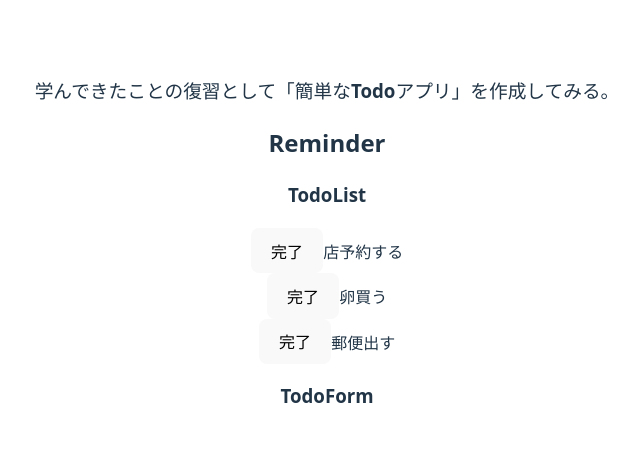
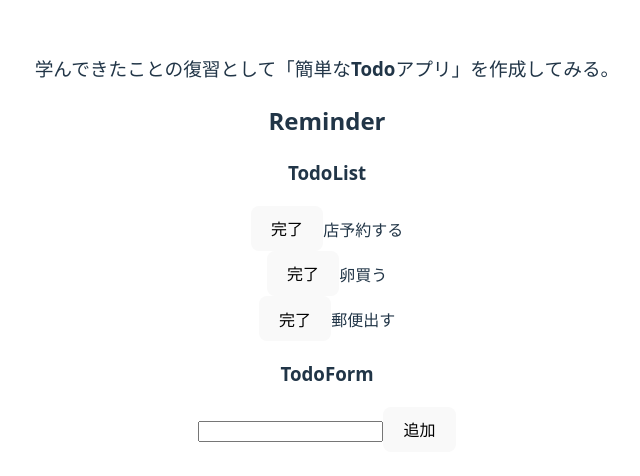
Before and after one commit to terahashi/react-next-study, a React (Vite) app: page /study/TodoApp in a window 1280 px wide. Shown: the part 156-632 px from the top of the page, without its empty margins (313-953 px from the left). Built offline with nearby package versions, Linux system fonts and the light colour scheme.

Commit message:
【Todoアプリ完成】/TodoForm.jsxファイル　作成完了

```diff
--- a/package.json
+++ b/package.json
@@ -10,6 +10,7 @@
     "preview": "vite preview"
   },
   "dependencies": {
+    "nanoid": "^5.1.5",
     "react": "^19.1.0",
     "react-dom": "^19.1.0"
   },
--- a/src/components/study/Todo.jsx
+++ b/src/components/study/Todo.jsx
@@ -4,8 +4,8 @@ import { useState } from 'react';
 import TodoList from './TodoList';
 import TodoForm from './TodoForm';
 
+//⬇︎配列のオブジェクト達
 const Todo = () => {
-  //⬇︎配列のオブジェクト達
   const todosList = [
     {
       id: 1,
@@ -20,23 +20,26 @@ const Todo = () => {
       content: '郵便出す',
     },
   ];
-
   ////⬇︎todosListをuseStateで定義する。
   const [todos, setTodos] = useState(todosList);
 
-  ////⬇︎deleteTodoをcomplete関数で使用する。
+  ////⬇︎deleteTodoを「TodoList.jsxへ渡す。」
   const deleteTodo = (id) => {
     const newTodos = todos.filter((todo) => {
       return todo.id !== id;
     });
-    //⬇︎setTodosで「newTodoを更新(完了ボタンを押したら一致したidが削除される)」
-    setTodos(newTodos);
+    setTodos(newTodos); //⬅︎setTodosで「newTodosを更新(完了ボタンを押したら一致したidが削除される)」
+  };
+
+  ////⬇︎createTodoを「TodoForm.jsxへ渡す。【追加ボタンで新しいidとcontentが作成される】。」
+  const createTodo = (todo) => {
+    setTodos([...todos, todo]);
   };
 
   return (
     <>
       <TodoList todos={todos} deleteTodo={deleteTodo} />
-      <TodoForm />
+      <TodoForm createTodo={createTodo} />
     </>
   );
 };
--- a/src/components/study/TodoForm.jsx
+++ b/src/components/study/TodoForm.jsx
@@ -1,10 +1,38 @@
 //Todo.jsx
+import { useState } from 'react';
+//⬇︎「nanoidライブラリ」でランダム値を作成する。
+import { nanoid } from 'nanoid';
 
-const TodoForm = () => {
+const TodoForm = ({ createTodo }) => {
+  const [enterdTodo, setEnterdTodo] = useState('');
+
+  ////⬇︎addTodoイベント。追加ボタンを押すと【新しくidとcontentが追加されるイベント】を作成する。
+  const addTodo = (e) => {
+    e.preventDefault(); //⬅︎<form>タグのデフォルト機能の「ページ遷移機能停止」
+
+    //⬇︎①idにはランダム数字、contentにはinputVal(form追加ボタンの文字)が入る。
+    const newTodo = {
+      //id: Math.floor(Math.random() * 1e5), //⬅︎一般的名ランダム値を作成する書き方。
+      id: nanoid(),
+      content: enterdTodo,
+    };
+    console.log(newTodo.id); //⬅︎コンソールにランダム値が出力される。(追加のボタンを押してから)
+
+    createTodo(newTodo); //⬅︎②Todo.jsxから渡ってきた「createTodo関数」で【新しくidとcontentが追加される】
+
+    setEnterdTodo(''); //⬅︎③「②」で追加された後に【input欄の中を空っぽにする。】
+  };
+
   return (
     <>
       <div>
-        <h3>TodoForm</h3>
+        <form onSubmit={addTodo}>
+          <h3>TodoForm</h3>
+          <input type='text' value={enterdTodo} onChange={(e) => setEnterdTodo(e.target.value)} />
+
+          <button>追加</button>
+          <span>{enterdTodo}</span>
+        </form>
       </div>
     </>
   );
```
Also changed, not shown: 1 other file (tests, documents, lock files or other folders).
